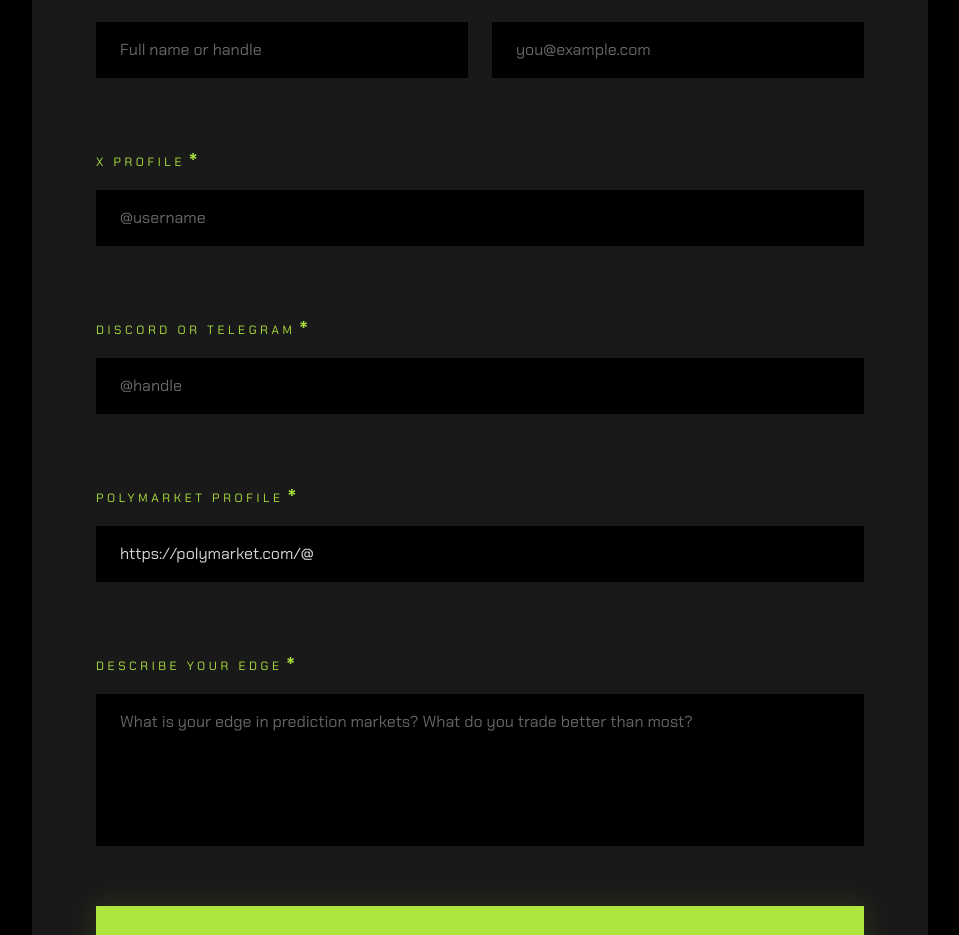
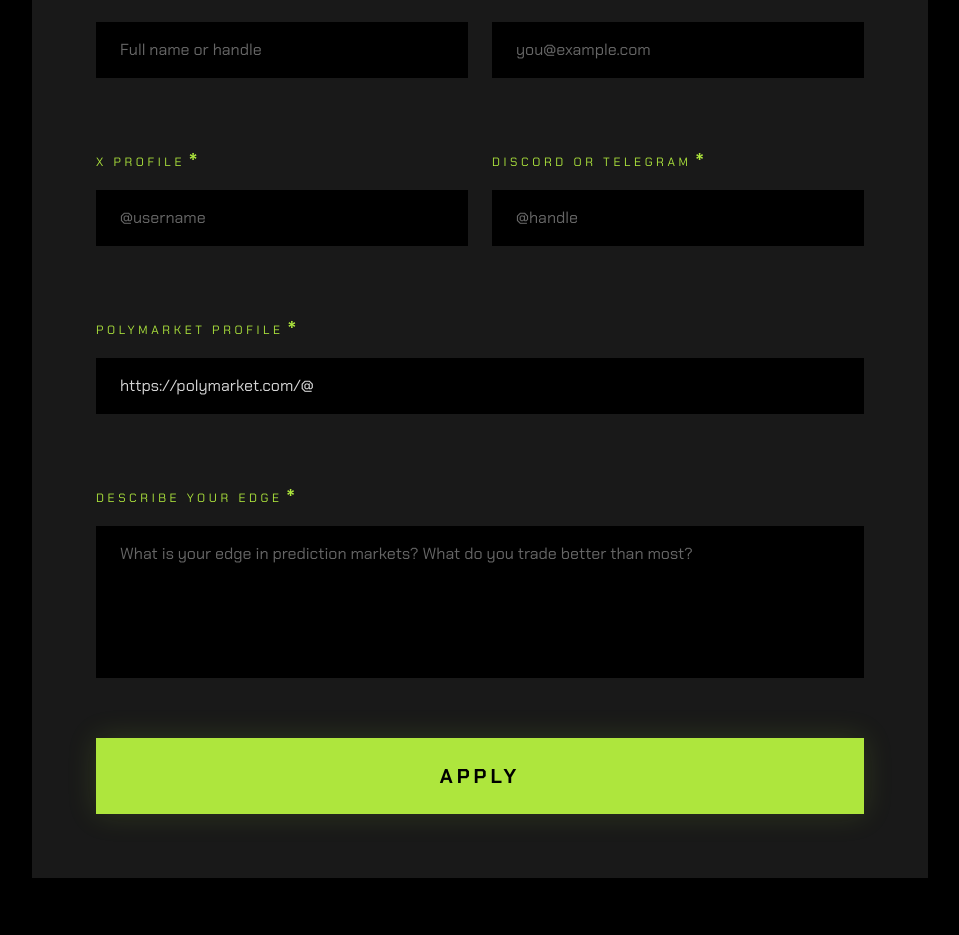
Before and after one commit to 0xDmitry/hypersharps-landing, a React (Vite) app: page / in a window 1280 px wide. Shown: the part 4561-5496 px from the top of the page, without its empty margins (160-1119 px from the left). Built offline with nearby package versions, Linux system fonts and the light colour scheme.

Commit message:
Fixed Application form

```diff
--- a/src/components/sections/waitlist/ApplicationForm.tsx
+++ b/src/components/sections/waitlist/ApplicationForm.tsx
@@ -1,11 +1,14 @@
-import { useEffect, useState } from "react"
+import { useEffect, useState, FocusEvent } from "react"
 import {
   APPLICATION_FIELDS,
   validateApplicationField,
   validateApplicationValues,
   getInitialApplicationValues,
+  getInitialApplicationFieldErrors,
+  getInitialApplicationTouchedFields,
   type ApplicationFieldDefinition,
   type ApplicationFieldErrors,
+  type ApplicationTouchedFields,
   type ApplicationKind,
   type ApplicationValues,
 } from "../../../lib/applicationForm"
@@ -38,7 +41,10 @@
   error?: string
   field: ApplicationFieldDefinition
   kind: ApplicationKind
-  onBlur: (fieldName: string) => void
+  onBlur: (
+    event: FocusEvent<HTMLTextAreaElement | HTMLInputElement, Element>,
+    fieldName: string,
+  ) => void
   onChange: (fieldName: string, value: string) => void
   value: string
 }) {
@@ -65,7 +71,7 @@
           className={className}
           disabled={disabled}
           id={inputId}
-          onBlur={() => onBlur(field.name)}
+          onBlur={(event) => onBlur(event, field.name)}
           onChange={(event) => onChange(field.name, event.target.value)}
           placeholder={field.placeholder}
           required
@@ -80,7 +86,7 @@
           className={className}
           disabled={disabled}
           id={inputId}
-          onBlur={() => onBlur(field.name)}
+          onBlur={(event) => onBlur(event, field.name)}
           onChange={(event) => onChange(field.name, event.target.value)}
           placeholder={field.placeholder}
           required
@@ -105,9 +111,11 @@
   const [values, setValues] = useState<ApplicationValues>(() =>
     getInitialApplicationValues(kind),
   )
-  const [errors, setErrors] = useState<ApplicationFieldErrors>({})
-  const [touchedFields, setTouchedFields] = useState<Record<string, boolean>>(
-    {},
+  const [errors, setErrors] = useState<ApplicationFieldErrors>(
+    getInitialApplicationFieldErrors(kind),
+  )
+  const [touchedFields, setTouchedFields] = useState<ApplicationTouchedFields>(
+    getInitialApplicationTouchedFields(kind),
   )
   const [feedback, setFeedback] = useState<FeedbackState>({
     message: "",
@@ -116,8 +124,8 @@
 
   useEffect(() => {
     setValues(getInitialApplicationValues(kind))
-    setErrors({})
-    setTouchedFields({})
+    setErrors(getInitialApplicationFieldErrors(kind))
+    setTouchedFields(getInitialApplicationTouchedFields(kind))
     setFeedback((prev) => ({
       ...prev,
       status: "idle",
@@ -126,9 +134,7 @@
 
   const isSubmitting = feedback.status === "submitting"
   const isError = feedback.status === "error"
-  const isValidationError = Object.values(errors).some(
-    (value) => value !== null,
-  )
+  const isValidationError = Object.values(errors).some((value) => value !== "")
   const fields = APPLICATION_FIELDS[kind]
 
   const handleChange = (fieldName: string, nextValue: string) => {
@@ -152,7 +158,14 @@
     }
   }
 
-  const handleBlur = (fieldName: string) => {
+  const handleBlur = (
+    event: FocusEvent<HTMLTextAreaElement | HTMLInputElement, Element>,
+    fieldName: string,
+  ) => {
+    if (event.relatedTarget.id === "submitButton") {
+      return
+    }
+
     setTouchedFields((currentTouchedFields) => ({
       ...currentTouchedFields,
       [fieldName]: true,
@@ -205,7 +218,7 @@
       }
 
       if (!response.ok) {
-        setErrors(result.errors ?? {})
+        setErrors(result.errors ?? getInitialApplicationFieldErrors(kind))
         setFeedback({
           message:
             result.message || "Unable to submit the application right now",
@@ -215,8 +228,8 @@
       }
 
       setValues(getInitialApplicationValues(kind))
-      setErrors({})
-      setTouchedFields({})
+      setErrors(getInitialApplicationFieldErrors(kind))
+      setTouchedFields(getInitialApplicationTouchedFields(kind))
       onSuccessfullSubmit()
     } catch {
       setFeedback({
@@ -245,8 +258,20 @@
             value={values[field.name] ?? ""}
           />
         ))}
+        {fields.slice(2, 4).map((field) => (
+          <ApplicationField
+            disabled={isSubmitting}
+            error={errors[field.name]}
+            field={field}
+            key={field.name}
+            kind={kind}
+            onBlur={handleBlur}
+            onChange={handleChange}
+            value={values[field.name] ?? ""}
+          />
+        ))}
       </div>
-      {fields.slice(2).map((field) => (
+      {fields.slice(4).map((field) => (
         <ApplicationField
           disabled={isSubmitting}
           error={errors[field.name]}
@@ -259,15 +284,12 @@
         />
       ))}
       <button
+        id="submitButton"
         className="bg-primary text-on-primary font-headline kinetic-glow disabled:bg-on-surface-variant w-full cursor-pointer py-6 text-xl font-bold tracking-[0.2em] uppercase transition-all hover:brightness-110 disabled:cursor-not-allowed"
         disabled={isSubmitting || isValidationError}
         type="submit"
       >
-        {isSubmitting
-    ? "Submitting..."
-    : kind === "sharp"
-      ? "Apply"
-      : "Join"}
+        {isSubmitting ? "Submitting..." : kind === "sharp" ? "Apply" : "Join"}
       </button>
       <div
         className={`form-error ${isError ? "is-open" : ""}`}
--- a/src/lib/applicationForm.ts
+++ b/src/lib/applicationForm.ts
@@ -107,6 +107,9 @@
 export type ApplicationFieldErrors = Partial<
   Record<ApplicationFieldName, string>
 >
+export type ApplicationTouchedFields = Partial<
+  Record<ApplicationFieldName, boolean>
+>
 
 export type ApplicationValidationResult = {
   errors: ApplicationFieldErrors
@@ -152,6 +155,27 @@
   }, {})
 }
 
+export function getInitialApplicationFieldErrors(
+  kind: ApplicationKind,
+): ApplicationFieldErrors {
+  return APPLICATION_FIELDS[kind].reduce<ApplicationValues>((values, field) => {
+    values[field.name] = ""
+    return values
+  }, {})
+}
+
+export function getInitialApplicationTouchedFields(
+  kind: ApplicationKind,
+): ApplicationTouchedFields {
+  return APPLICATION_FIELDS[kind].reduce<ApplicationTouchedFields>(
+    (values, field) => {
+      values[field.name] = false
+      return values
+    },
+    {},
+  )
+}
+
 export function validateApplicationField(
   kind: ApplicationKind,
   fieldName: string,
@@ -160,7 +184,7 @@
   const field = getFieldDefinition(kind, fieldName)
 
   if (!field) {
-    return null
+    return ""
   }
 
   const normalizedValue = normalizeValue(value)
@@ -181,25 +205,22 @@
     return "Enter a valid Polymarket profile URL"
   }
 
-  return null
+  return ""
 }
 
 export function validateApplicationValues(
   kind: ApplicationKind,
   values: ApplicationValues,
 ): ApplicationValidationResult {
-  const errors: ApplicationFieldErrors = {}
-  const normalizedValues = getInitialApplicationValues(kind)
+  const errors: ApplicationFieldErrors = getInitialApplicationFieldErrors(kind)
+  const normalizedValues = { ...values }
 
   for (const field of APPLICATION_FIELDS[kind]) {
     const normalizedValue = normalizeValue(values[field.name])
     normalizedValues[field.name] = normalizedValue
 
     const error = validateApplicationField(kind, field.name, normalizedValue)
-
-    if (error) {
-      errors[field.name] = error
-    }
+    errors[field.name] = error
   }
 
   return {
```
